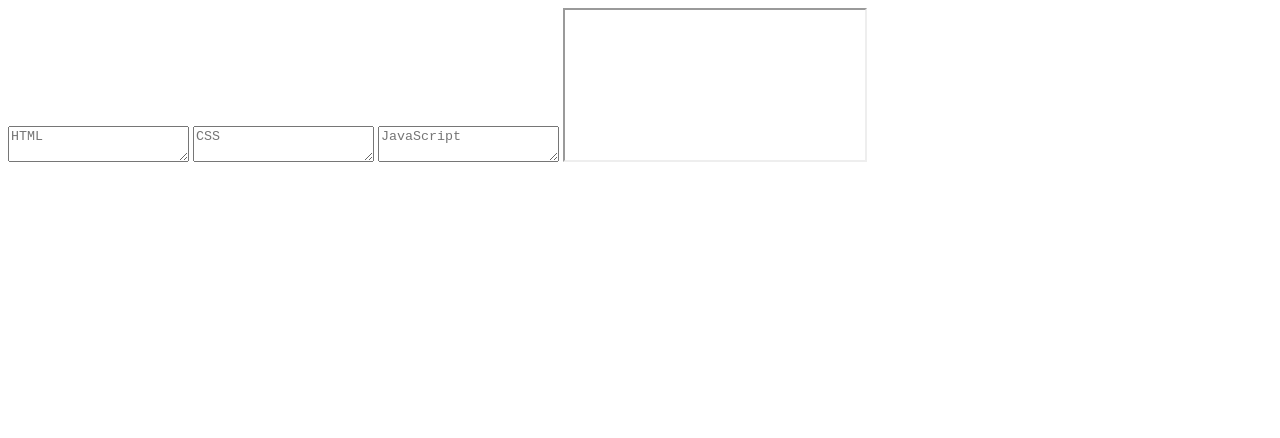
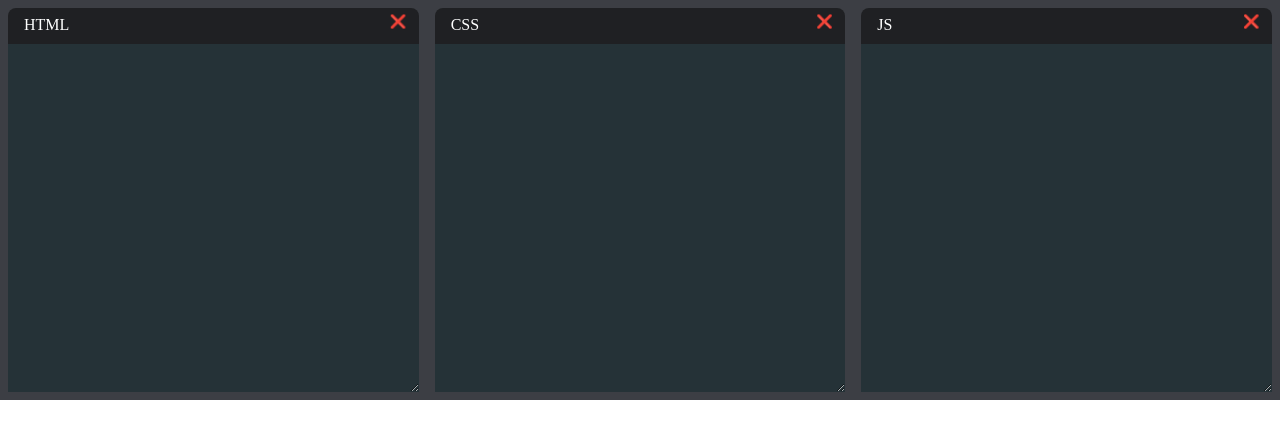
Before and after one commit to clubgamma/Live-Code-Editor, a plain HTML site: page index.html in a window 1280 px wide. Drawn offline with Linux system fonts and the light colour scheme.

Commit message:
:art: made the ui decent

```diff
--- a/index.html
+++ b/index.html
@@ -1,20 +1,34 @@
 <html>
+
 	<head>
 		<title>Live Code Editor</title>
 		<meta name="viewport" content="width=device-width, initial-scale=1" />
-
 		<link rel="stylesheet" href="style.css" />
 	</head>
 
 	<body>
-    <textarea id="html" placeholder="HTML"></textarea>
-    <textarea id="css" placeholder="CSS"></textarea>
-    <textarea id="js" placeholder="JavaScript"></textarea>
-    <iframe id="code">
-
-
-    </iframe>
+		<div class="editorContainer">
+			<div class="wrapper">
+				<div class="title">HTML<button class='control close'></button></div>
+				<textarea name="html" id="html" cols="auto" rows="auto" autocomplete="off" autocorrect="off"
+					autocapitalize="off" spellcheck="false"></textarea>
+			</div>
+			<div class="wrapper">
+				<div class="title">CSS<button class='control close'></button></div>
+				<textarea name="css" id="css" cols="auto" rows="auto" autocomplete="off" autocorrect="off"
+					autocapitalize="off" spellcheck="false"></textarea>
+			</div>
+			<div class="wrapper">
+				<div class="title">JS<button class='control close'></button></div>
+				<textarea name="js" id="js" cols="auto" rows="auto" autocomplete="off" autocorrect="off"
+					autocapitalize="off" spellcheck="false"></textarea>
+			</div>
+		</div>
+		<div class="outputContainer">
+			<iframe id='output' title='output' frameBorder='0' width='100%' height='100%'></iframe>
+		</div>
 
 		<script type="text/javascript" src="app.js"></script>
 	</body>
+
 </html>
--- a/style.css
+++ b/style.css
@@ -1,11 +1,85 @@
+html,
 body {
+	box-sizing: border-box;
+	padding: 0;
+	margin: 0;
+}
+body::-webkit-scrollbar {
+	width: 5px;
+}
+/* Track */
+body::-webkit-scrollbar-track {
+	border-radius: 10px;
+}
 
+/* Handle */
+body::-webkit-scrollbar-thumb {
+	background: #666b7a;
+	border-radius: 10px;
 }
 
 textarea {
-
+	width: 100%;
+	height: 100%;
+	padding: 1rem;
+	background: #253237;
+	color: white;
+	outline: none;
+	border: none;
 }
 
-iframe {
+.editorContainer {
+	background-color: hsl(225, 6%, 25%);
+	height: 50vh;
+	display: flex;
+}
 
+.editorContainer .collapse {
+	flex-grow: 0;
 }
+
+.outputContainer {
+	height: 50vh;
+}
+
+.wrapper {
+	flex-grow: 1;
+	flex-basis: 0;
+	display: flex;
+	flex-direction: column;
+	padding: 0.5rem;
+	background: hsl(225, 6%, 25%);
+}
+
+.title {
+	display: flex;
+	justify-content: space-between;
+	background: hsl(225, 6%, 13%);
+	color: #fff;
+	padding: 0.5rem;
+	padding-left: 1rem;
+	border-radius: 0.5rem 0.5rem 0 0;
+}
+
+.control {
+	width: 20px;
+	height: 20px;
+	position: relative;
+	background: transparent;
+	border: none;
+	outline: none;
+}
+
+.control::before {
+	content: "➕";
+	position: absolute;
+	top: -2px;
+	left: -1px;
+}
+
+.close::before {
+	content: "❌";
+	position: absolute;
+	top: -2px;
+	left: -1px;
+}
```
Lines whose indentation alone changed are shown as unchanged.
